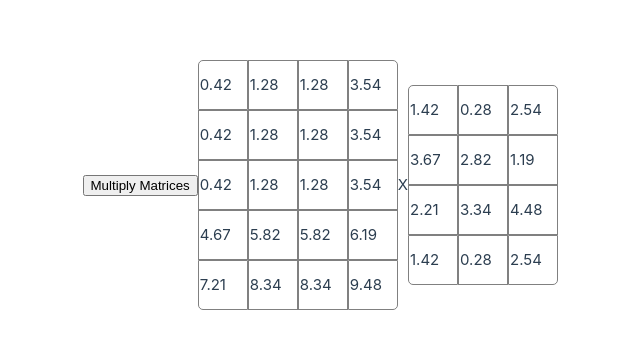
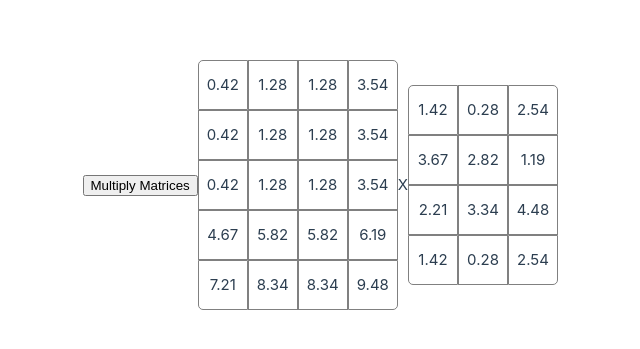
Before and after one commit to ryansereno/vue-tensor, a Vue app: page / in a window 1280 px wide. Shown: the part 215-564 px from the top of the page, without its empty margins (82-722 px from the left). Built offline with nearby package versions, Linux system fonts and the light colour scheme.

Commit message:
fully funtioning version of animation and calculation

```diff
--- a/src/App.vue
+++ b/src/App.vue
@@ -11,7 +11,8 @@
       <Matrix
         ref="matrixBRef"
         :matrix="matrixB"
-        :activeColumns="matrixBActivecolumns"
+        :activeColumns="matrixBActiveColumns"
+        :matrixIsRotated="isRotated"
       />
     </div>
     <Matrix v-if="resultMatrix" :matrix="resultMatrix"></Matrix>
@@ -41,10 +42,10 @@ const transformStyle = ref({});
 const matrixARef = ref(null);
 const matrixBRef = ref(null);
 
-const matrixAActiveRows = ref([])
-const matrixBActivecolumns = ref([])
+const matrixAActiveRows = ref([]);
+const matrixBActiveColumns = ref([]);
 
-const isTransformed = ref(false);
+const isRotated = ref(false);
 const resultMatrix = ref(null);
 
 const step = ref(0);
@@ -80,20 +81,23 @@ const stepwiseMultiplication = () => {
       .fill(null)
       .map(() => Array(colsB).fill(null)); // Initialize with null
 
+    isRotated.value = true;
     resultMatrix.value = result;
   }
 
   if (step.value < maxSteps) {
     // Determine the current diagonal to calculate
     let diag = step.value - 1;
-
+    matrixAActiveRows.value = []; // Reset the active rows and columns at the beginning of each step
+    matrixBActiveColumns.value = [];
     // Loop to calculate the values of cells in the current diagonal
     for (let i = 0; i <= diag; i++) {
-
       let row = i;
       let col = diag - i;
 
       if (row < rowsA && col < colsB) {
+        matrixAActiveRows.value.push(row);
+        matrixBActiveColumns.value.push(col);
         resultMatrix.value[row][col] = 0;
         for (let k = 0; k < colsA; k++) {
           resultMatrix.value[row][col] +=
--- a/src/components/Matrix.vue
+++ b/src/components/Matrix.vue
@@ -1,12 +1,16 @@
 <template>
   <table>
     <tr v-for="(row, rowIndex) in matrix" :key="rowIndex">
-      <td
-        v-for="(column, colIndex) in row"
-        :key="colIndex"
-        :class="{ activeRow: isActiveRow(rowIndex), activeColumn: isActiveColumn(colIndex) }"
-      >
-        {{ column }}
+      <td v-for="(column, colIndex) in row" :key="colIndex">
+        <span
+          :class="{
+            activeRow: isActiveRow(rowIndex),
+            activeColumn: isActiveColumn(colIndex),
+            rotated: matrixIsRotated(),
+          }"
+        >
+          {{ column }}
+        </span>
       </td>
     </tr>
   </table>
@@ -16,11 +20,17 @@
 import { ref } from "vue";
 import { defineProps } from "vue";
 
-const props = defineProps(["matrix", "activeRows", "activeColumns"]);
+const props = defineProps([
+  "matrix",
+  "activeRows",
+  "activeColumns",
+  "matrixIsRotated",
+]);
 const isActiveRow = (rowIndex) =>
   props.activeRows && props.activeRows.includes(rowIndex);
-const isActiveColumn = (colIndex) => props.activeColumns && props.activeColumns.includes(colIndex);
-
+const isActiveColumn = (colIndex) =>
+  props.activeColumns && props.activeColumns.includes(colIndex);
+const matrixIsRotated = () => props.matrixIsRotated;
 </script>
 
 <style scoped>
@@ -34,11 +44,31 @@ td {
   overflow: hidden;
   border: 1px solid gray;
 }
+td > span {
+  display: flex;
+  width: 100%;
+  height: 100%;
+  box-sizing: border-box;
+  justify-content: center;
+  align-items: center;
+}
+.activeRow,
+.activeColumn,
+.rotated {
+  transition: transform 0.3s; /* Adjust duration as needed */
+}
+
 .activeRow {
-  background-color: blue;
+  transform: scale(0.55) translateX(-16px) translateY(10px);
 }
-.activeColumn{
-  background-color: yellow;
+.activeColumn:not(.rotated) {
+  transform: scale(0.55) translateX(17px) translateY(-13px);
+}
+.activeColumn.rotated {
+  transform: rotateZ(90deg) scale(0.55) translateX(17px) translateY(-13px);
+}
+.rotated:not(.activeColumn) {
+  transform: rotateZ(90deg);
 }
 table tr:first-child td:first-child {
   border-top-left-radius: 5px;
```
